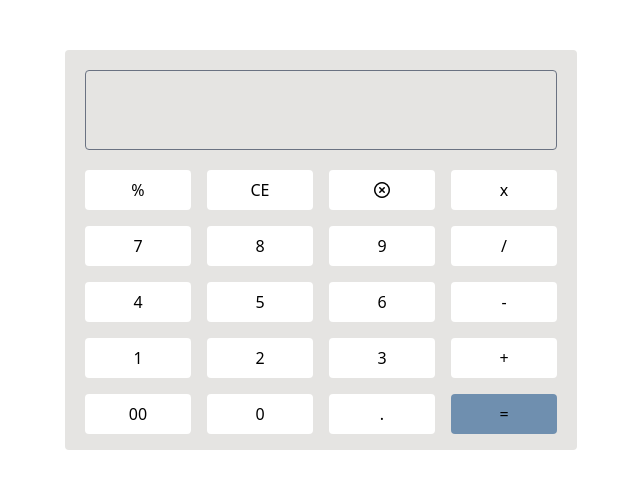
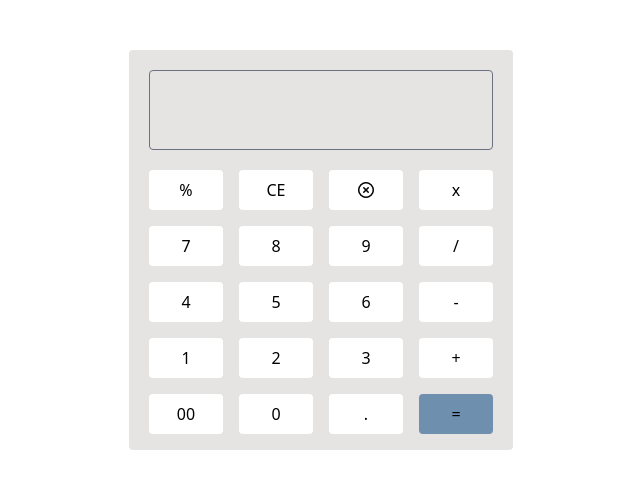
Before and after one commit to Damilola1700/calculator-project, a plain HTML site: page index.html in a window 1280 px wide. Shown: the whole page, without its empty margins (319-959 px from the left). Drawn offline with nearby package versions, Linux system fonts and the light colour scheme.

Commit message:
calculator

```diff
--- a/cal.js
+++ b/cal.js
@@ -1,14 +1,19 @@
 let display = document. getElementById('output')
+
 
 
 function addinput(add){
     display.value += add;
 }
 
-function equalstoo(){
+function total(){
     display.value = eval(display.value)
 }
 
 function clearInput(){
     display.value = "";
 }
+
+function clearLast(){
+    display.value = display.value.slice(0 ,-1);
+}
--- a/index.html
+++ b/index.html
@@ -14,33 +14,50 @@
     />
   </head>
   <body>
-    <section class="w-[80%] h-[400px] md:w-[60%] lg:w-[40%] rounded-sm m-auto mt-[50px] bg-[#E5E4E2]">
+    <section
+      class="w-[80%] h-[400px] md:w-[30%] lg:w-[30%] rounded-sm m-auto mt-[50px] bg-[#E5E4E2]"
+    >
       <div class="p-[20px]">
-        <input class="border border-gray-500  p-6 rounded-sm bg-[#E5E4E2] h-[80px] w-[100%]" type="text" id="output" />
+        <input
+          class="border border-gray-500 p-6 rounded-sm bg-[#E5E4E2] h-[80px] w-[100%]"
+          type="text"
+          id="output"
+          readonly
+        />
       </div>
       <div class="grid grid-cols-4 flex gap-4 px-[20px] pb-[20px]">
-        <button class="bg-white rounded-sm h-[40px]" onclick="addinput('%')">%</button>
-        <button class="bg-white rounded-sm" onclick="clearInput('CE')">CE</button>
+        <button class="bg-white rounded-sm h-[40px]" onclick="addinput('%')">
+          %
+        </button>
+        <button class="bg-white rounded-sm" onclick="clearInput()">CE</button>
         <button class="bg-white rounded-sm">
-          <i class="fa-regular fa-circle-xmark"></i>
+          <i class="fa-regular fa-circle-xmark" onclick="clearLast()"></i>
         </button>
         <button class="bg-white rounded-sm" onclick="addinput('*')">x</button>
-        <button class="bg-white rounded-sm h-[40px]" onclick="addinput(7)">7</button>
+        <button class="bg-white rounded-sm h-[40px]" onclick="addinput(7)">
+          7
+        </button>
         <button class="bg-white rounded-sm" onclick="addinput(8)">8</button>
         <button class="bg-white rounded-sm" onclick="addinput(9)">9</button>
         <button class="bg-white rounded-sm" onclick="addinput('/')">/</button>
-        <button class="bg-white rounded-sm h-[40px]" onclick="addinput(4)">4</button>
+        <button class="bg-white rounded-sm h-[40px]" onclick="addinput(4)">
+          4
+        </button>
         <button class="bg-white rounded-sm" onclick="addinput(5)">5</button>
         <button class="bg-white rounded-sm" onclick="addinput(6)">6</button>
         <button class="bg-white rounded-sm" onclick="addinput('-')">-</button>
-        <button class="bg-white rounded-sm h-[40px]" onclick="addinput(1)">1</button>
+        <button class="bg-white rounded-sm h-[40px]" onclick="addinput(1)">
+          1
+        </button>
         <button class="bg-white rounded-sm" onclick="addinput(2)">2</button>
         <button class="bg-white rounded-sm" onclick="addinput(3)">3</button>
         <button class="bg-white rounded-sm" onclick="addinput('+')">+</button>
-        <button class="bg-white rounded-sm h-[40px]" onclick="addinput('00')">00</button>
+        <button class="bg-white rounded-sm h-[40px]" onclick="addinput('00')">
+          00
+        </button>
         <button class="bg-white rounded-sm" onclick="addinput(0)">0</button>
-        <button class=" bg-white rounded-sm" onclick="addinput('.')">.</button>
-        <button class="rounded-sm bg-[#6F8FAF]" onclick="equalstoo('=')">=</button>
+        <button class="bg-white rounded-sm" onclick="addinput('.')">.</button>
+        <button class="rounded-sm bg-[#6F8FAF]" onclick="total()">=</button>
       </div>
     </section>
 
```
